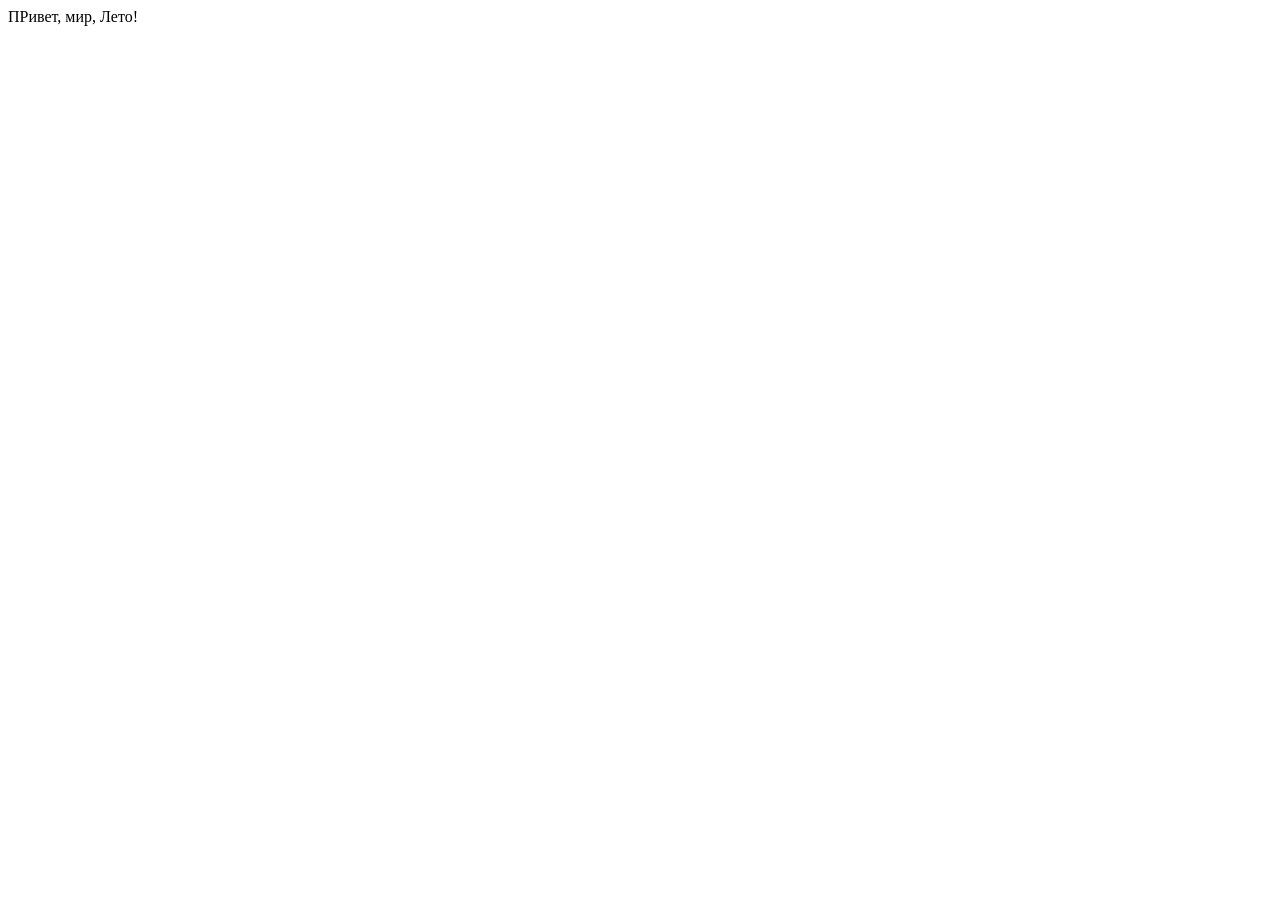
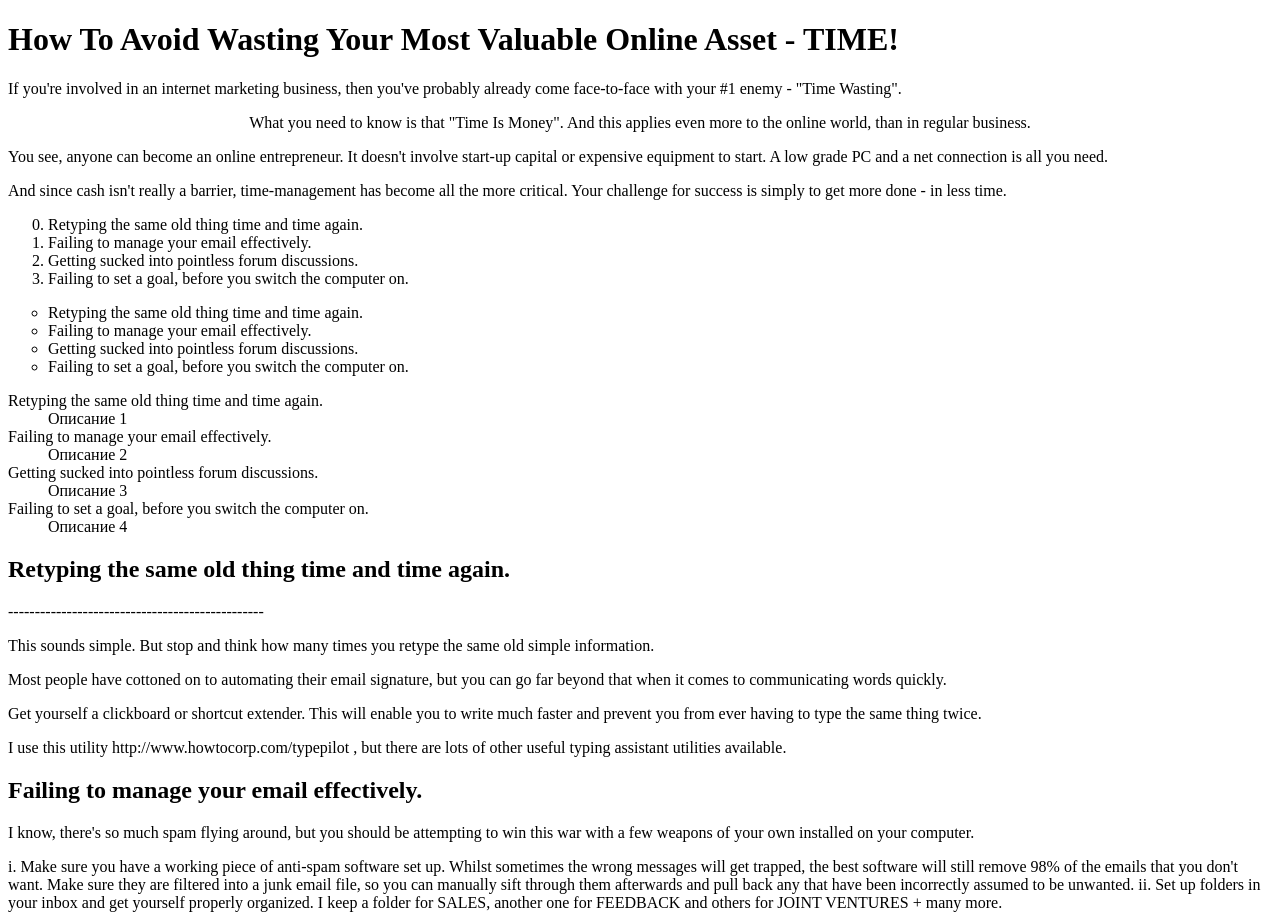
Before and after one commit to olvitov/jesika, a plain HTML site: page index.html in a window 1280 px wide. Before the commit the page ends 800 px from the top, so only its background shows below. Drawn offline with Linux system fonts and the light colour scheme.

Commit message:
Изучение p,li,ul,dl

```diff
--- a/index.html
+++ b/index.html
@@ -5,7 +5,88 @@
 <title>докумет лето</title>
 </head>
 <body>
-ПРивет, мир, Лето!
+<h1>How To Avoid Wasting Your Most Valuable Online Asset - TIME!</h1>
+
+
+<p>If you're involved in an internet marketing business, then
+you've probably already come face-to-face with your #1
+enemy - "Time Wasting".</p>
+
+<p align="center">What you need to know is that "Time Is Money". And this
+applies even more to the online world, than in regular
+business.</p>
+
+<p>You see, anyone can become an online entrepreneur. It
+doesn't involve start-up capital or expensive equipment to
+start. A low grade PC and a net connection is all you need.</p>
+
+<p>And since cash isn't really a barrier, time-management has
+become all the more critical. Your challenge for success is
+simply to get more done - in less time.</p>
+
+<p.So what are the greatest online time wasters and what can
+you do to avoid them?</p>
+<ol start="0">
+<li>Retyping the same old thing time and time again.</li>
+<li>Failing to manage your email effectively.</li>
+<li>Getting sucked into pointless forum discussions.</li>
+<li>Failing to set a goal, before you switch the computer on.</li>
+</ol>
+
+<ul type="circle">
+    <li>Retyping the same old thing time and time again.</li>
+    <li>Failing to manage your email effectively.</li>
+    <li>Getting sucked into pointless forum discussions.</li>
+    <li>Failing to set a goal, before you switch the computer on.</li>
+</ul>
+
+<dl>
+    <dt>Retyping the same old thing time and time again.</dt>
+    <dd>Описание 1</dd>
+    <dt>Failing to manage your email effectively.</dt>
+    <dd>Описание 2</dd>
+    <dt>Getting sucked into pointless forum discussions.</dt>
+    <dd>Описание 3</dd>
+    <dt>Failing to set a goal, before you switch the computer on.</dt>
+    <dd>Описание 4</dd>
+</dl>
+
+<h2>Retyping the same old thing time and time again.</h2>
+------------------------------------------------
+
+<p>This sounds simple. But stop and think how many times you
+retype the same old simple information.</p>
+
+<p>Most people have cottoned on to automating their email
+signature, but you can go far beyond that when it comes to
+communicating words quickly.</p>
+
+<p>Get yourself a clickboard or shortcut extender. This will
+enable you to write much faster and prevent you from ever
+having to type the same thing twice.</p>
+
+<p>I use this utility http://www.howtocorp.com/typepilot , but
+there are lots of other useful typing assistant utilities
+available.</p>
+
+<h2>Failing to manage your email effectively.</h2>
+
+
+<p>I know, there's so much spam flying around, but you should
+be attempting to win this war with a few weapons of your
+own installed on your computer.</p>
+
+i. Make sure you have a working piece of anti-spam software
+set up. Whilst sometimes the wrong messages will get
+trapped, the best software will still remove 98% of the
+emails that you don't want. Make sure they are filtered
+into a junk email file, so you can manually sift
+through them afterwards and pull back any that have
+been incorrectly assumed to be unwanted.
+
+ii. Set up folders in your inbox and get yourself properly
+organized. I keep a folder for SALES, another one for
+FEEDBACK and others for JOINT VENTURES + many more.
 
 
 </body>
```
